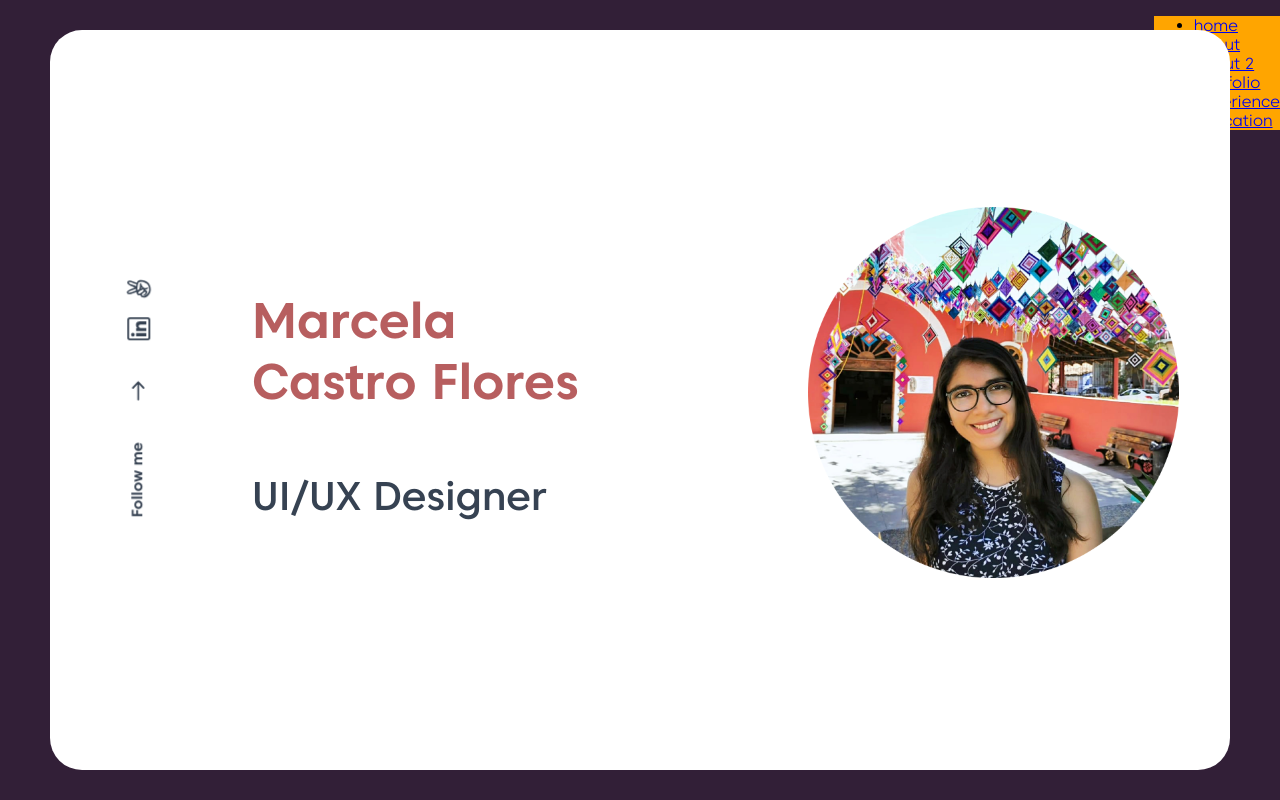
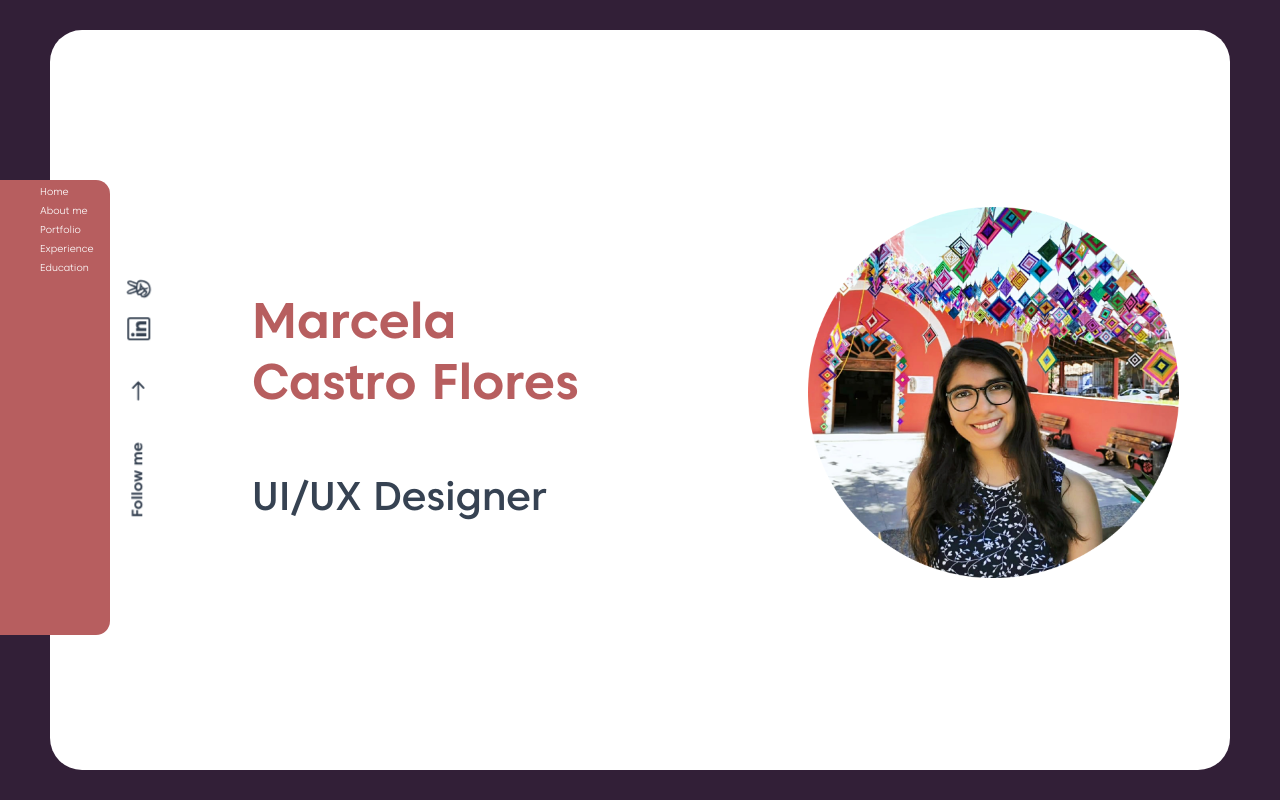
Before and after one commit to MarchCastro/NewPersonalPortfolio, a Vue app: page / in a window 1280 px wide. Shown: the top 800 px of the page. Built offline with nearby package versions, Linux system fonts and the light colour scheme.

Commit message:
Adding new design to experience card

```diff
--- a/src/App.vue
+++ b/src/App.vue
@@ -2,35 +2,37 @@
   <div id="app">
     <ul id="nav">
       <li>
-        <a href="#homeCard"> home </a>
+        <a class="option" href="#homeCard"> Home </a>
       </li>
 
       <li>
-        <a href="#aboutMeCard"> about </a>
+        <a class="option" href="#aboutMeCard"> About me </a>
+      </li>
+    <!--
+      <li>
+        <a class="option" href="#professionalBackgroundCard"> about 2</a>
+      </li>
+    -->
+
+      <li>
+        <a class="option" href="#portfolioCard"> Portfolio </a>
       </li>
 
       <li>
-        <a href="#professionalBackgroundCard"> about 2</a>
+        <a class="option" href="#experienceCard"> Experience </a>
       </li>
 
       <li>
-        <a href="#portfolioCard"> portfolio </a>
-      </li>
-
-      <li>
-        <a href="#experienceCard"> experience </a>
-      </li>
-
-      <li>
-        <a href="#educationCard"> education </a>
+        <a class="option" href="#educationCard"> Education </a>
       </li>
     </ul>
 
     <HomeCard/>
     <AboutMeCard/>
     <ProfessionalBackgroundCard/>
+
+    <ExperienceCard/>
     <PortfolioCard/>
-    <ExperienceCard/>
     <EducationCard/>
 
     <portfolioModal :active="modal.active && modal.current === 'portfolio'"/>
@@ -109,9 +111,24 @@ export default {
     src: url('assets/fonts/CarosMedium.otf')
 
   #nav
-    background: orange
+    background: #b75e5f
+    border-top-right-radius: 14px
+    border-bottom-right-radius: 14px
+    height: 455px
+    left: 1
+    margin-top: 180px
     position: fixed
-    right: 0
+    width: 70px
+    z-index: 1
+
+    .option
+      color: #fff
+      font-family: 'CarosLight'
+      font-size: 10px
+      text-decoration: none
+
+    li
+      list-style-type: none
 
   #app
     background-color: #321f37
@@ -132,7 +149,7 @@ export default {
       border-radius: 32px
       height: calc(100vh - 60px)
       max-width: 1340px
-      overflow-y: scroll
+      overflow: hidden
       position: relative
       width: calc(100vw - 100px)
 
--- a/src/components/ExperienceCard.vue
+++ b/src/components/ExperienceCard.vue
@@ -19,26 +19,28 @@
         <!-- Freelance card -->
         <div class="card-item">
           <div class="experience-item">
-            <a href="https://www.coursera.org/specializations/ui-ux-design" target="_blank">
-              <div class="image" style="backgroundImage:url('img/Freelance.png')"></div>
-            </a>
+            <div class="image" style="backgroundImage:url('img/Freelance.png')"></div>
 
             <div class="title"> Freelancer </div>
             <div class="date"> Jan 2019 - Present </div>
 
             <div class="content">Recommendation system with indoor location.</div>
 
+            <img class="arrow" src="../assets/img/arrow_experience.png">
+
+            <div class="bottom-card-rectangle"></div>
+
           </div>
-          <div class="card">
+          <!--<div class="card">
               <div class="title-card">Activities and tools</div>
               <div class="content-card"> Adobe XD, Sketch, inVision, Zeplin, Illustrator. </div>
-          </div>
+          </div>-->
         </div>
 
         <!-- Business Analyst card -->
         <div class="card-item">
           <div class="experience-item">
-            <a href="https://www.coursera.org/specializations/ui-ux-design" target="_blank">
+            <a href="https://www.netlogistik.com/es/" target="_blank">
               <div class="image" style="backgroundImage:url('img/netlogistik.png')"></div>
             </a>
 
@@ -47,17 +49,21 @@
 
             <div class="content"> Business analysis focused on supply’s chain logistics software. </div>
 
+            <img class="arrow" src="../assets/img/arrow_experience.png">
+
+            <div class="bottom-card-rectangle"></div>
+
           </div>
-          <div class="card">
+          <!-- <div class="card">
               <div class="title-card">Activities and tools</div>
               <div class="content-card"> Epics, User stories, User's handbooks, SCRUM, Documentation, Client requirements, Activities planning and priorization, Team management. </div>
-          </div>
+          </div>-->
         </div>
 
         <!-- Internship card -->
         <div class="card-item">
           <div class="experience-item">
-            <a href="https://www.coursera.org/specializations/ui-ux-design" target="_blank">
+            <a href="https://www.gob.mx/imp" target="_blank">
               <div class="image" style="backgroundImage:url('img/imp.png')"></div>
             </a>
 
@@ -66,11 +72,14 @@
 
             <div class="content">Processes simulation system for the National Refination System plants of PEMEX to certificate plant operators.</div>
 
+            <img class="arrow" src="../assets/img/arrow_experience.png">
+
+            <div class="bottom-card-rectangle"></div>
           </div>
-          <div class="card">
+          <!--<div class="card">
               <div class="title-card">Activities and tools</div>
               <div class="content-card"> HMIWeb Display Builder by Honeywell, User Interfaces Design, C#, Project documentation.   </div>
-          </div>
+          </div>-->
         </div>
 
       </div>
@@ -104,14 +113,14 @@ export default {
     margin-left: 67px
 
   .cards
-    margin: 30px 67px 0 67px
-    width: calc(100% - 134px)
+    margin: 30px 80px 0 80px
+    width: calc(100% - 160px)
 
     .card-item
       border-radius: 8px
       box-shadow: 0 2px 4px 0 rgba(0, 0, 0, 0.5)
       display: inline-block
-      height: 426px
+      height: 342px
       margin-right: 60px
       width: calc(100%/3 - 40px)
 
@@ -119,8 +128,6 @@ export default {
         margin-right: 0
 
     .experience-item
-      border-top-left-radius: 8px
-      border-top-right-radius: 8px
       height: 279px
       position: relative
       z-index: 1
@@ -130,7 +137,7 @@ export default {
         background-repeat: no-repeat
         background-size: contain
         height: 75px
-        margin: 20px 0 30px 0
+        margin: 30px 0 30px 0
         vertical-align: middle
         width: 100%
 
@@ -146,7 +153,7 @@ export default {
         font-family: 'CarosLight'
         font-size: 13px
         margin-top: 5px
-        margin-bottom: 15px
+        margin-bottom: 25px
         opacity: 0.65
         text-align: center
         width: 100%
@@ -155,10 +162,24 @@ export default {
         color: #364252
         font-family: 'CarosLight'
         font-size: 15px
-        margin-bottom: 22px
+        margin-bottom: 25px
         padding: 0 37px
         text-align: center
         width: calc(100% - 74px)
+
+      .arrow
+        height: 13px
+        margin: 0 160px 23px 160px
+        width: calc(100% - 330px)
+
+      .bottom-card-rectangle
+        background-color: #b75e5f
+        border-bottom-left-radius: 8px
+        border-bottom-right-radius: 8px
+        height: 10px
+        width: 100%
+        opacity: 0.75
+
 
     .card
       background-color: #b75e5f
```
Also changed, not shown: src/assets/img/arrow_experience.png (added).
